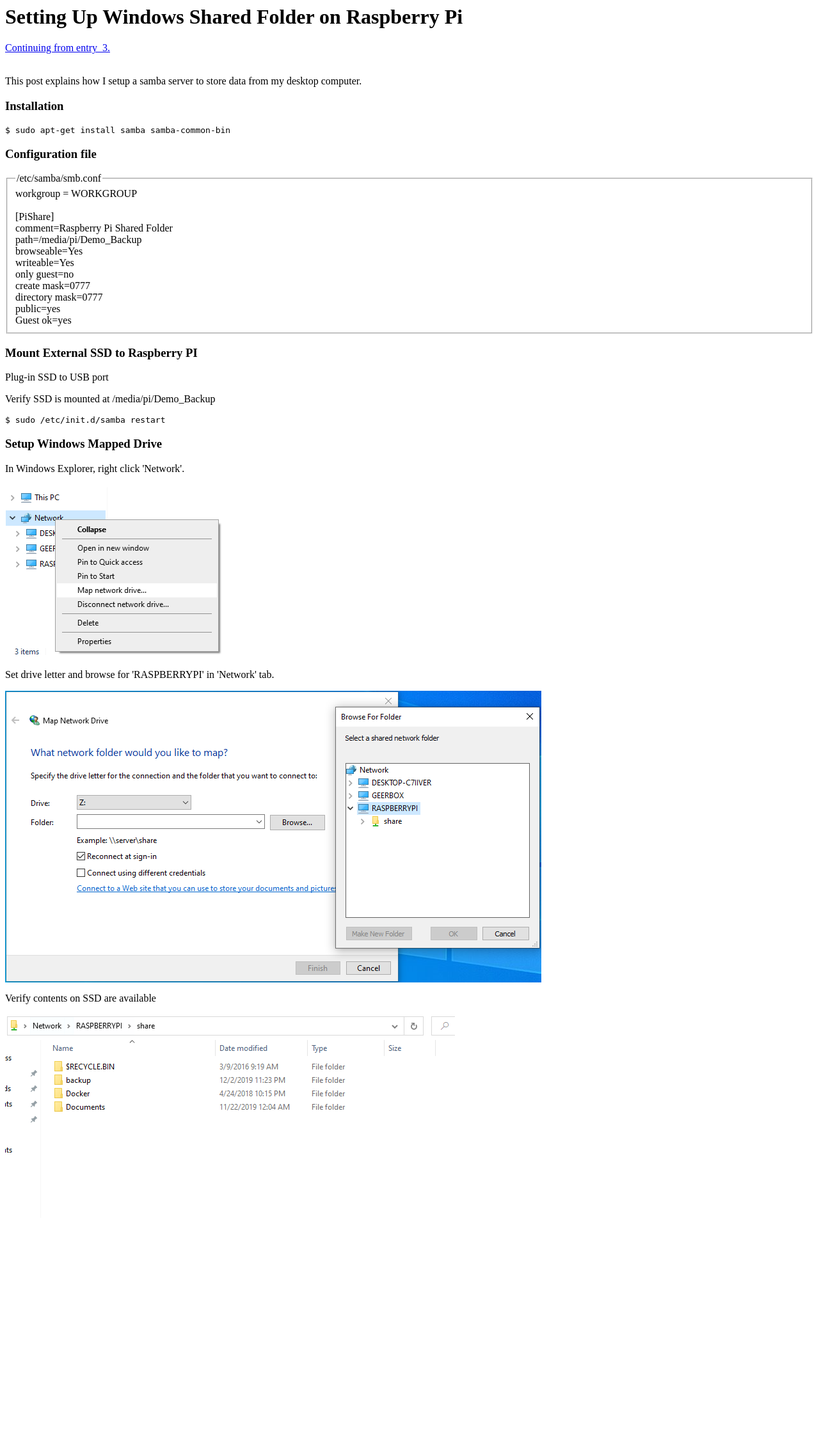
After one commit to tgeery/journal, a Django app: page /daily/entry_6 in a window 1280 px wide. The commit adds this page. Shown: the whole page at 64% size. Run offline with Django 3.2, Linux system fonts and the light colour scheme.

Commit message:
add entry_6 and entry_7

```diff
--- a/daily/templates/daily/entry_3.html
+++ b/daily/templates/daily/entry_3.html
@@ -54,4 +54,5 @@
 <p>Select 'Obtain an IP address automatically'</p>
 <img src="{% static 'images/network_properties.PNG'%}" alt="">
 <p>In web browser visit 'pi.hole.com'</p>
-<img src="{% static 'images/raspberry_pi_admin.PNG'%}" alt="">
+<img src="{% static 'images/raspberry_pi_admin.PNG'%}" alt=""><br />
+<br />
--- /dev/null
+++ b/daily/templates/daily/entry_6.html
@@ -0,0 +1,36 @@
+<h1>Setting Up Windows Shared Folder on Raspberry Pi</h1>
+
+{% load staticfiles %}
+{% if error_message %}<p><strong>{{ error_message }}</strong></p>{% endif %}
+<a href="entry_3">Continuing from entry_3.</a><br /><br />
+<p>This post explains how I setup a samba server to store data from my desktop computer.</p>
+<h3>Installation</h3>
+<code>
+$ sudo apt-get install samba samba-common-bin<br />
+</code>
+<h3>Configuration file</h3>
+<fieldset><legend>/etc/samba/smb.conf</legend>
+workgroup = WORKGROUP<br />
+<br />
+[PiShare]<br />
+ comment=Raspberry Pi Shared Folder<br />
+ path=/media/pi/Demo_Backup<br />
+ browseable=Yes<br />
+ writeable=Yes<br />
+ only guest=no<br />
+ create mask=0777<br />
+ directory mask=0777<br />
+ public=yes<br />
+ Guest ok=yes<br />
+</fieldset>
+<h3>Mount External SSD to Raspberry PI</h3>
+<p>Plug-in SSD to USB port</p>
+<p>Verify SSD is mounted at /media/pi/Demo_Backup</p>
+<code>$ sudo /etc/init.d/samba restart</code>
+<h3>Setup Windows Mapped Drive</h3>
+<p>In Windows Explorer, right click 'Network'.</p>
+<img src="/static/images/new_map.png" alt="" />
+<p>Set drive letter and browse for 'RASPBERRYPI' in 'Network' tab.</p>
+<img src="/static/images/map_path.PNG" alt="" />
+<p>Verify contents on SSD are available</p>
+<img src="/static/images/map_drive.png" alt="" />
--- a/daily/urls.py
+++ b/daily/urls.py
@@ -9,4 +9,6 @@
         path('entry_3', views.entry_3, name='entry_3'),
         path('entry_4', views.entry_4, name='entry_4'),
         path('entry_5', views.entry_5, name='entry_5'),
+	path('entry_6', views.entry_6, name='entry_6'),
+	path('entry_7', views.entry_7, name='entry_7'),
         ]
--- a/daily/views.py
+++ b/daily/views.py
@@ -21,3 +21,9 @@
 
 def entry_5(request):
     return render(request, 'daily/entry_5.html', {})
+
+def entry_6(request):
+    return render(request, 'daily/entry_6.html', {})
+
+def entry_7(request):
+    return render(request, 'daily/entry_7.html', {})
```
Also changed, not shown: daily/templates/daily/entry_7.html (added, +63 -0 lines), daily/static/images/map_drive.png (added), daily/static/images/map_path.PNG (added), daily/static/images/new_map.png (added), daily/static/images/open_vs.png (added), daily/static/images/result_vs.PNG (added), daily/static/images/run_vs.png (added), daily/static/images/test_vs.png (added), db.sqlite3.
